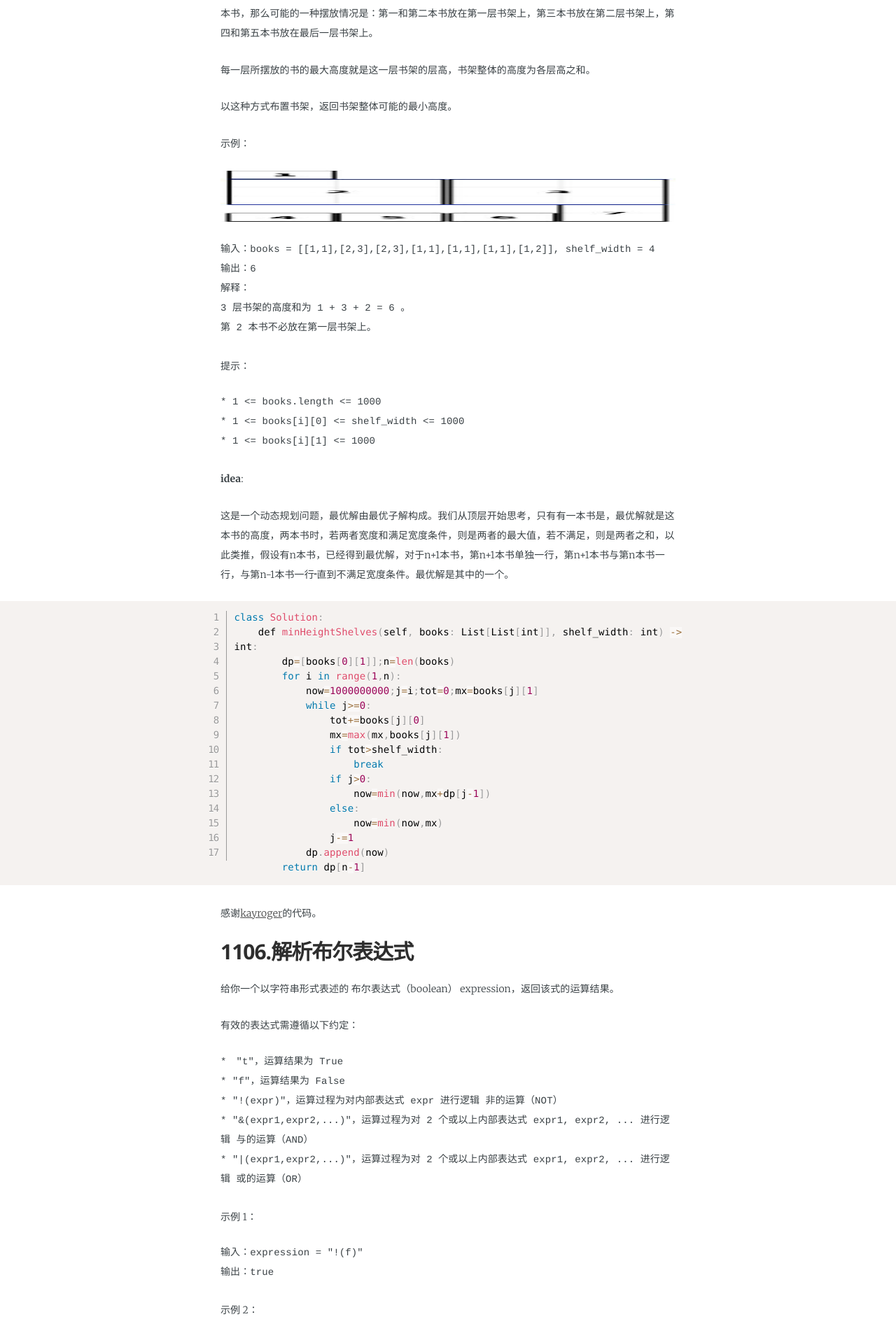
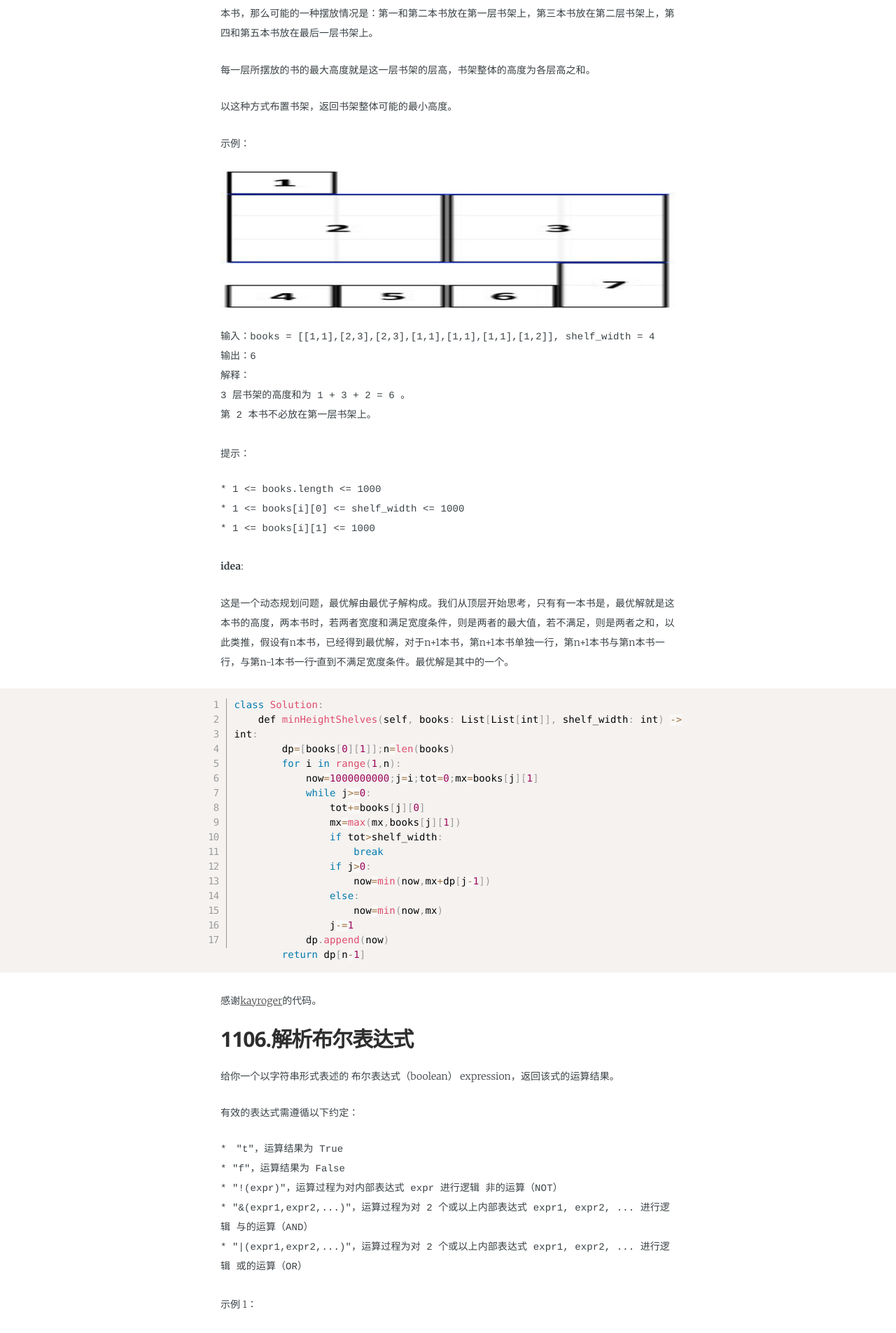
Before and after one commit to kleinzcy/kleinzcy.github.io, a Jekyll site: the page built from _posts/2019-06-30-Leetcode-143.md, in a window 1280 px wide. Shown: the part 4317-6222 px from the top of the page at 70% size. Built offline with Jekyll 4.4.1, drawn with Linux system fonts in a browser that asks for light colours; some web fonts are replaced.

Commit message:
Update 第143场周赛

````diff
--- a/_posts/2019-06-30-Leetcode-143.md
+++ b/_posts/2019-06-30-Leetcode-143.md
@@ -146,7 +146,7 @@ tags: summary
 
 示例：
 <figure>
-<img src="{{"/media/img/1105.JPG" | absolute_url}}" width="50" height="75"/>
+<img src="{{"/media/img/1105.JPG" | absolute_url}}" height="200"/>
 </figure>
 
 ```
````
